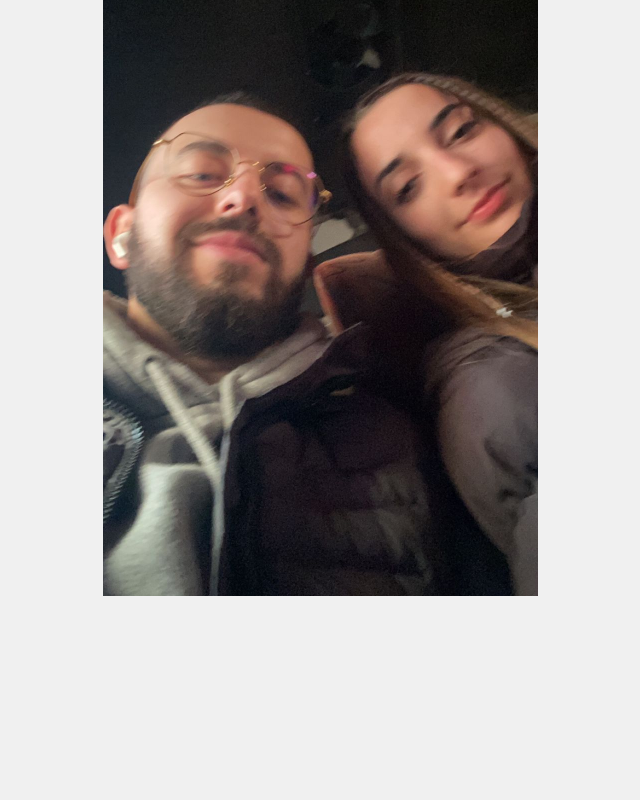
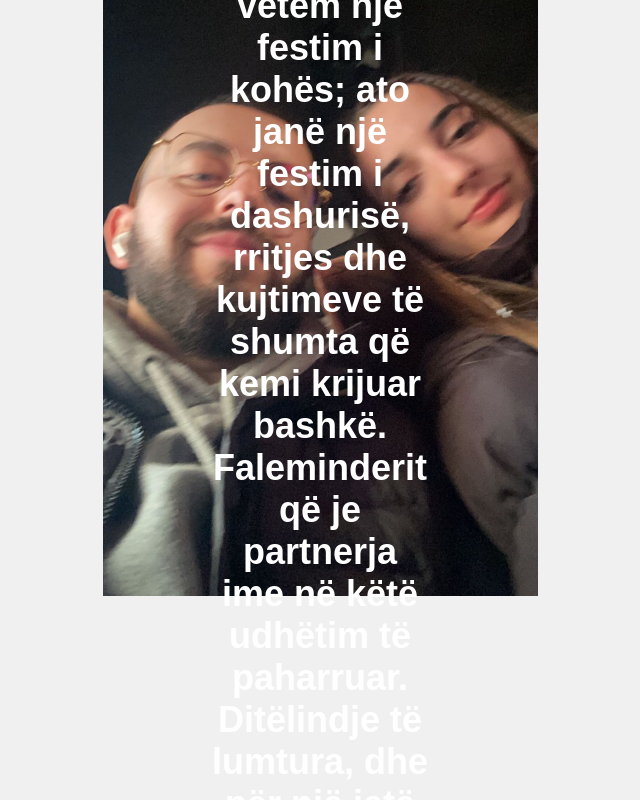
Before and after one commit to leandro0034/birthday-surprise, a plain HTML site: page index.html in a window 1280 px wide. Shown: the part 202-1002 px from the top of the page, without its empty margins (320-960 px from the left). Before the commit the page ends 802 px from the top, so only its background shows below. Drawn offline with Linux system fonts and the light colour scheme.

Commit message:
Update index.html

```diff
--- a/index.html
+++ b/index.html
@@ -56,7 +56,7 @@
 
     <script>
         const photos = ["image1.jpg", "image2.jpg", "image3.jpg", "image4.jpg", "image5.jpg"]; // Add more photo filenames as needed
-        const texts = ["Text for Photo 1", "Text for Photo 2", "Text for Photo 3", "Text for Photo 4", "Text for Photo 5"];
+        const texts = ["Nga dita e parë kur u njohëm si miq deri në ditën kur pranove ndjenjat tënde, dhe tani që festojmë një vit dashurie, çdo moment me ty ka qenë një kapter i bukur në historinë tonë. Urime për ditëlindjen, dashuria ime! Për shumë vite të tjera të kënaqshme bashkë.", "Ditëlindjet nuk janë vetëm një festim i kohës; ato janë një festim i dashurisë, rritjes dhe kujtimeve të shumta që kemi krijuar bashkë. Faleminderit që je partnerja ime në këtë udhëtim të paharruar. Ditëlindje të lumtura, dhe për një jetë të gjatë më tej.", "Duke shënuar një vit të dashurisë sonë, kujtohem për qindra buzëqeshje që ke sjellë në fytyrën time, ngrohtësinë e përqafimit tënd dhe gëzimin që më sjell çdo ditë. Ditëlindje të lumtura, dashuria ime. Për një jetë të përjetshme të lumtur.", "Nga miqtë te partnerë, nga pranimi i ndjenjave te ëndrrat e përbashkëta, udhëtimi ynë ka qenë thuajse magjik. Ditëlindje të lumtura, dashuria ime. Faleminderit për qeshjen, dashurinë dhe për të qenë shpirti bukur që je. Për ne dhe për udhëtimin e mrekullueshëm që na pret.", "Një vit më parë, ti ndryshove jetën time duke pranuar ndjenjat e tua, dhe që atëherë, çdo ditë me ty ka qenë një bekim. Ditëlindje të lumtura, dashuria ime. Faleminderit për qeshjen, dashurinë, dhe për të qenë shpirti bukur që je. Për ne dhe për udhëtimin e mrekullueshëm që na pret."];
         let currentPhotoIndex = 0;
         const slideshowElement = document.getElementById("slideshow");
         const birthdayTextElement = document.getElementById("birthdayText");
```
